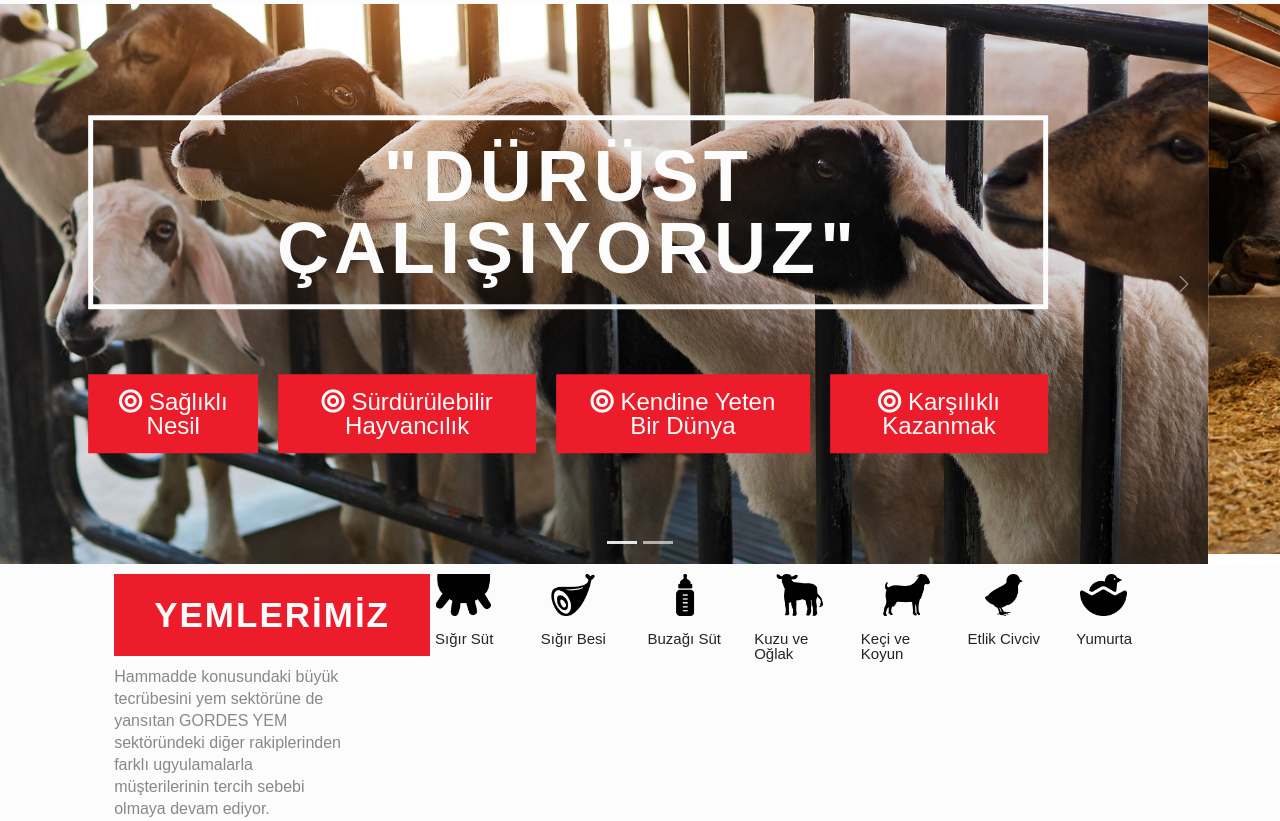
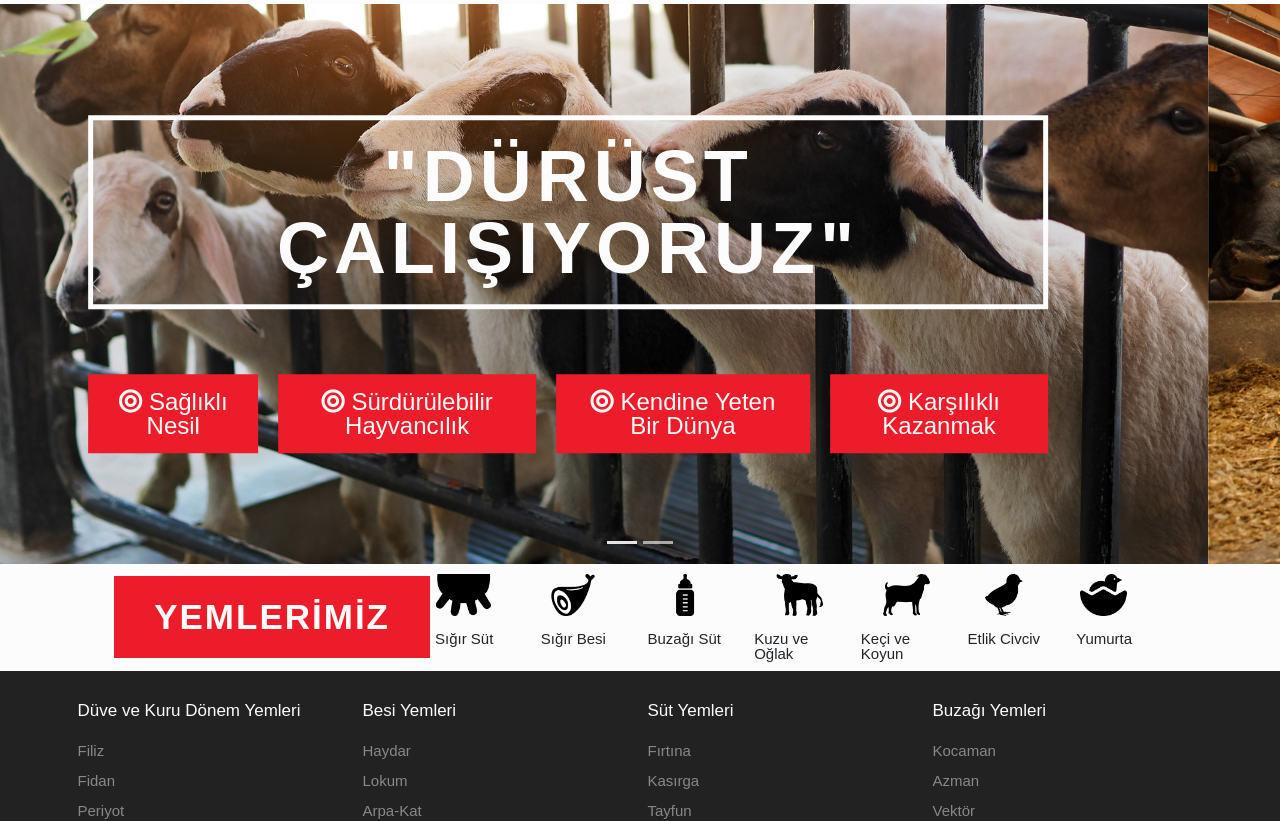
Before and after one commit to celebigilfatih/gordes, a website: page src/index.html in a window 1280 px wide. Shown: the part 151-972 px from the top of the page. Drawn offline with nearby package versions, Linux system fonts and the light colour scheme; files that its build step writes are made by us from their sources; files whose address does not match are found by name.

Commit message:
slider ayarlandi

```diff
--- a/src/index.html
+++ b/src/index.html
@@ -666,7 +666,7 @@
           <div class="carousel-item active">
             <img
               src="img/slider-bg4.jpg"
-              class="d-block w-100 img-fluid"
+              class="slider__img d-block w-100 img-fluid"
               alt="..."
             />
             <div class="carousel-caption">
@@ -694,7 +694,7 @@
           <div class="carousel-item">
             <img
               src="img/slider-bg2.jpg"
-              class="d-block w-100 img-fluid"
+              class="slider__img d-block w-100 img-fluid"
               alt="..."
             />
             <div class="carousel-caption d-none d-md-block">
@@ -743,15 +743,9 @@
     </div>
     <section class="hizmetlerimiz py-3">
       <div class="container-fluid">
-        <div class="row justify-content-center">
+        <div class="row justify-content-center align-items-center">
           <div class="col-12 col-lg-3">
-            <h3 class="heading__3 heading__label mb-3">YEMLERİMİZ</h3>
-
-            <p class="paragraph w-75 mb-10">
-              Hammadde konusundaki büyük tecrübesini yem sektörüne de yansıtan
-              GORDES YEM sektöründeki diğer rakiplerinden farklı ugyulamalarla
-              müşterilerinin tercih sebebi olmaya devam ediyor.
-            </p>
+            <h3 class="heading__3 heading__label mb-0">YEMLERİMİZ</h3>
           </div>
           <div class="col-lg-7">
             <div class="row">
--- a/src/scss/layout/_slider.scss
+++ b/src/scss/layout/_slider.scss
@@ -1,9 +1,9 @@
 .slider {
   position: relative;
+
   .carousel-item {
     height: 70vh;
   }
-
   .carousel-caption {
     top: 50%;
     left: 50%;
@@ -17,7 +17,6 @@
     width: 75%;
     text-align: center;
   }
-
   &__title {
     color: var(--white);
     font-weight: 700;
@@ -29,7 +28,6 @@
       border: 5px solid var(--white);
     }
   }
-
   &__group {
     display: flex;
     justify-content: center;
@@ -46,4 +44,8 @@
       }
     }
   }
+  &__img {
+    height: 100%;
+    object-fit: cover;
+  }
 }
```
Also changed, not shown: dist/css/main.css, dist/index.html.
